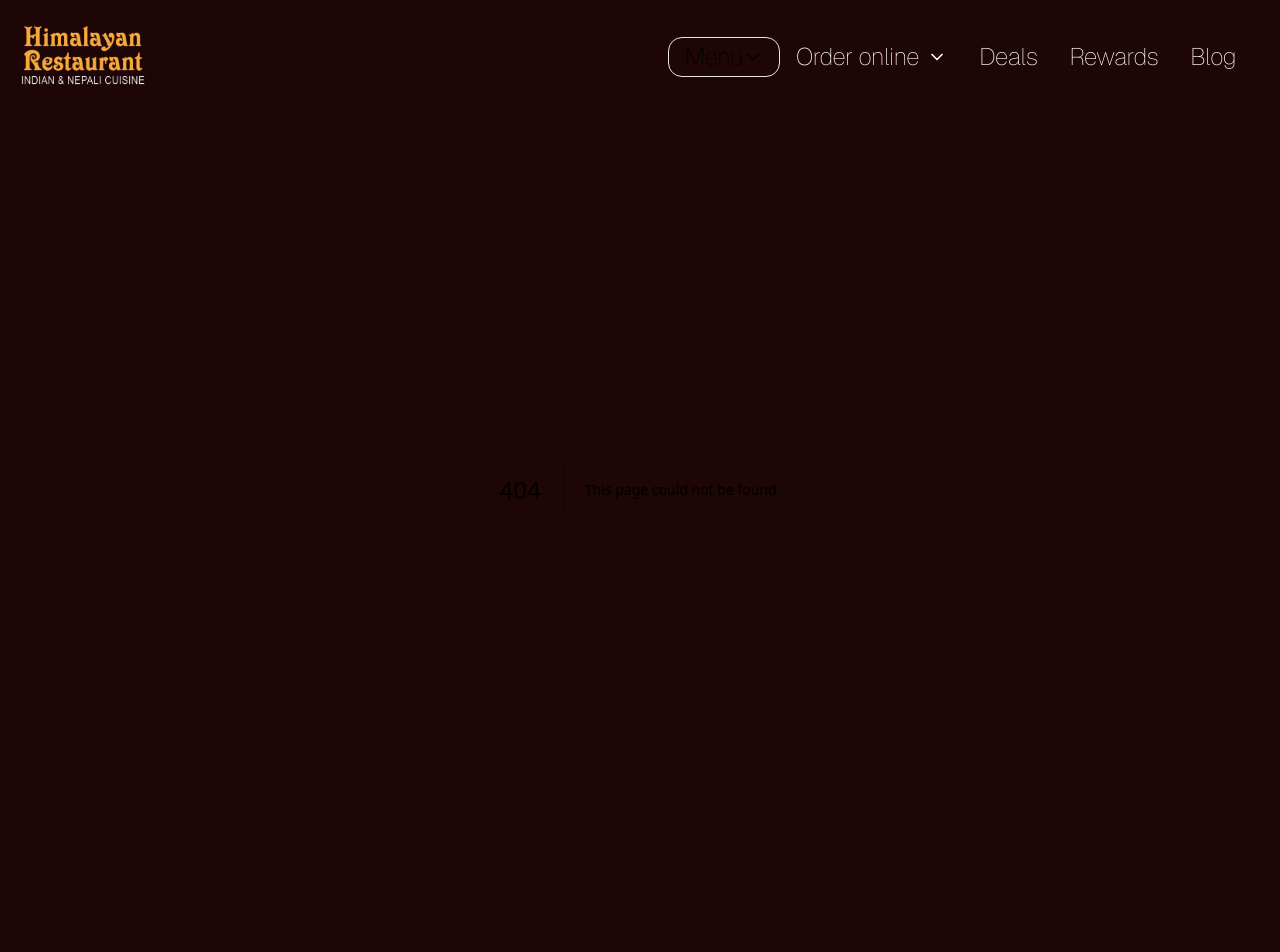
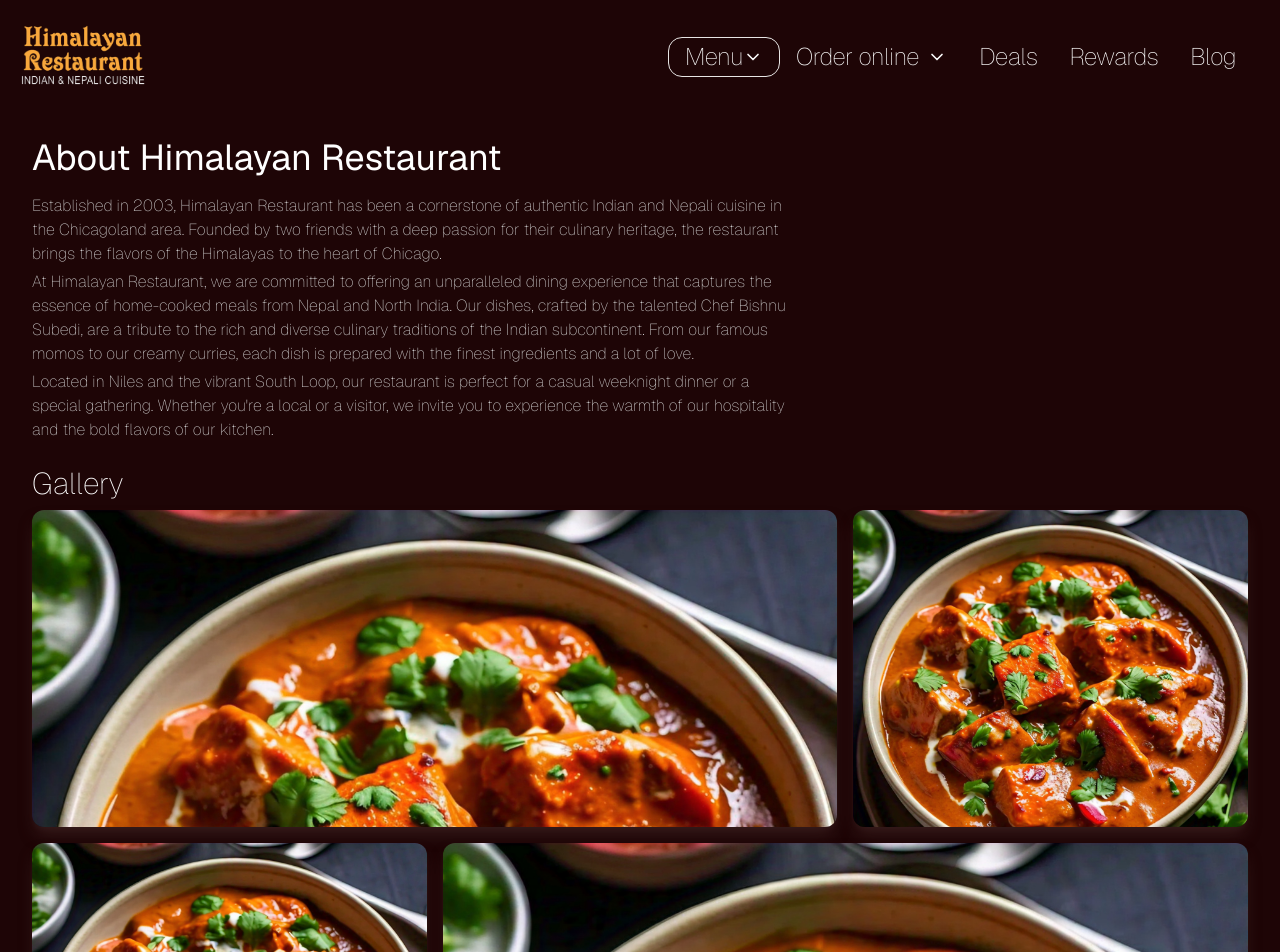
Before and after one commit to achyutbenz19/himalayan, a Next.js app: page /about in a window 1280 px wide. Before the commit this address had no page. Shown: the top 952 px of the page. Built offline with nearby package versions, Linux system fonts and the light colour scheme.

Commit message:
about page and css

```diff
--- /dev/null
+++ b/app/about/page.tsx
@@ -0,0 +1,41 @@
+import Gallery from "@/components/gallery";
+import React from "react";
+
+const AboutPage = () => {
+  return (
+    <div className="md:mx-8 md:mt-12 mx-4 mt-8 text-white">
+      <h1 className="text-4xl text-white font-normal mb-4">
+        About Himalayan Restaurant
+      </h1>
+      <div className="max-w-3xl space-y-1 mb-4 text-neutral-300">
+        <p>
+          Established in 2003, Himalayan Restaurant has been a cornerstone of
+          authentic Indian and Nepali cuisine in the Chicagoland area. Founded
+          by two friends with a deep passion for their culinary heritage, the
+          restaurant brings the flavors of the Himalayas to the heart of
+          Chicago.
+        </p>
+        <p>
+          At Himalayan Restaurant, we are committed to offering an unparalleled
+          dining experience that captures the essence of home-cooked meals from
+          Nepal and North India. Our dishes, crafted by the talented Chef Bishnu
+          Subedi, are a tribute to the rich and diverse culinary traditions of
+          the Indian subcontinent. From our famous momos to our creamy curries,
+          each dish is prepared with the finest ingredients and a lot of love.
+        </p>
+        <p>
+          Located in Niles and the vibrant South Loop, our restaurant is perfect
+          for a casual weeknight dinner or a special gathering. Whether you're a
+          local or a visitor, we invite you to experience the warmth of our
+          hospitality and the bold flavors of our kitchen.
+        </p>
+      </div>
+      <h1 className="text-3xl text-white mt-6 mb-2">Gallery</h1>
+      <div className="mb-12">
+        <Gallery />
+      </div>
+    </div>
+  );
+};
+
+export default AboutPage;
--- a/app/blog/[blogId]/page.tsx
+++ b/app/blog/[blogId]/page.tsx
@@ -44,7 +44,7 @@ export default function BlogIdPage({ params }: { params: { blogId: string } }) {
         />
       </Head>
       <div className="max-w-3xl mx-auto px-4 py-8">
-        <h1 className="text-4xl font-bold mb-4">{post.title}</h1>
+        <h1 className="text-4xl font-normal mb-4">{post.title}</h1>
         <div className="flex items-center mb-6">
           <Image
             src={"/logo2.png"}
--- a/app/rewards/page.tsx
+++ b/app/rewards/page.tsx
@@ -6,7 +6,7 @@ const RewardIdPage = () => {
   return (
     <div>
       <div className="md:mx-8 md:mt-16 mx-4 mt-8 text-white">
-        <h1 className="text-4xl text-white font-bold mb-4">
+        <h1 className="text-4xl text-white font-normal mb-4">
           Welcome to Himalayan Restaurant
         </h1>
         <p className="text-lg text-neutral-500 mb-4">
--- a/components/custom-card.tsx
+++ b/components/custom-card.tsx
@@ -39,7 +39,7 @@ export function CustomCard({
           <div />
         )}
         <div className="text content">
-          <h1 className="font-bold text-xl md:text-2xl text-gray-50 relative z-10">
+          <h1 className="font-normal text-xl md:text-2xl text-gray-50 relative z-10">
             Author Card
           </h1>
           <p className="font-normal text-sm text-gray-50 relative z-10 my-4">
--- a/components/footer-content.tsx
+++ b/components/footer-content.tsx
@@ -46,7 +46,7 @@ const Nav = () => {
     <div className="flex shrink-0">
       <div className="flex flex-row w-full">
         <div className="w-1/2 flex flex-col space-y-1 justify-center">
-          <Link className="hover:text-primary/80 w-fit" href="/home">
+          <Link className="hover:text-primary/80 w-fit" href="/">
             Home
           </Link>
           <Link className="hover:text-primary/80 w-fit" href="/about">
--- /dev/null
+++ b/components/gallery.tsx
@@ -0,0 +1,93 @@
+import React from "react";
+import { LayoutGrid } from "./layout-grid";
+
+export default function Gallery() {
+  return <LayoutGrid cards={cards} />;
+}
+
+const SkeletonOne = () => {
+  return (
+    <div>
+      <p className="font-normal md:text-4xl text-xl text-white">
+        House in the woods
+      </p>
+      <p className="font-normal text-base text-white"></p>
+      <p className="font-normal text-base my-4 max-w-lg text-neutral-200">
+        A serene and tranquil retreat, this house in the woods offers a peaceful
+        escape from the hustle and bustle of city life.
+      </p>
+    </div>
+  );
+};
+
+const SkeletonTwo = () => {
+  return (
+    <div>
+      <p className="font-normal md:text-4xl text-xl text-white">
+        House above the clouds
+      </p>
+      <p className="font-normal text-base text-white"></p>
+      <p className="font-normal text-base my-4 max-w-lg text-neutral-200">
+        Perched high above the world, this house offers breathtaking views and a
+        unique living experience. It&apos;s a place where the sky meets home,
+        and tranquility is a way of life.
+      </p>
+    </div>
+  );
+};
+
+const SkeletonThree = () => {
+  return (
+    <div>
+      <p className="font-normal md:text-4xl text-xl text-white">
+        Greens all over
+      </p>
+      <p className="font-normal text-base text-white"></p>
+      <p className="font-normal text-base my-4 max-w-lg text-neutral-200">
+        A house surrounded by greenery and nature&apos;s beauty. It&apos;s the
+        perfect place to relax, unwind, and enjoy life.
+      </p>
+    </div>
+  );
+};
+const SkeletonFour = () => {
+  return (
+    <div>
+      <p className="font-normal md:text-4xl text-xl text-white">
+        Rivers are serene
+      </p>
+      <p className="font-normal text-base text-white"></p>
+      <p className="font-normal text-base my-4 max-w-lg text-neutral-200">
+        A house by the river is a place of peace and tranquility. It&apos;s the
+        perfect place to relax, unwind, and enjoy life.
+      </p>
+    </div>
+  );
+};
+
+const cards = [
+  {
+    id: 1,
+    content: <SkeletonOne />,
+    className: "md:col-span-2",
+    thumbnail: "/hero.jpeg",
+  },
+  {
+    id: 2,
+    content: <SkeletonTwo />,
+    className: "col-span-1",
+    thumbnail: "/hero.jpeg",
+  },
+  {
+    id: 3,
+    content: <SkeletonThree />,
+    className: "col-span-1",
+    thumbnail: "/hero.jpeg",
+  },
+  {
+    id: 4,
+    content: <SkeletonFour />,
+    className: "md:col-span-2",
+    thumbnail: "/hero.jpeg",
+  },
+];
--- a/components/layout-grid.tsx
+++ b/components/layout-grid.tsx
@@ -30,7 +30,7 @@ export const LayoutGrid = ({ cards }: { cards: Card[] }) => {
   };
 
   return (
-    <div className="w-full lg:pt-4 h-[calc(100vh-150px)] grid grid-cols-1 md:grid-cols-3 max-w-7xl mx-auto gap-4 relative">
+    <div className="w-full h-[calc(100vh-150px)] grid grid-cols-1 md:grid-cols-3 gap-4 relative">
       {cards.map((card, i) => (
         <div
           key={i}
--- a/components/location-card.tsx
+++ b/components/location-card.tsx
@@ -13,7 +13,7 @@ export function LocationCard({
   return (
     <div className="flex w-full items-center justify-center">
       <DirectionAwareHover imageUrl={imageUrl}>
-        <p className="font-bold text-xl">{name}</p>
+        <p className="font-normal text-xl">{name}</p>
         <p className="font-normal text-neutral-300 text-sm">{location}</p>
         <div className="mt-3 flex gap-2">
           <Button className="hidden md:block">Order now</Button>
```
